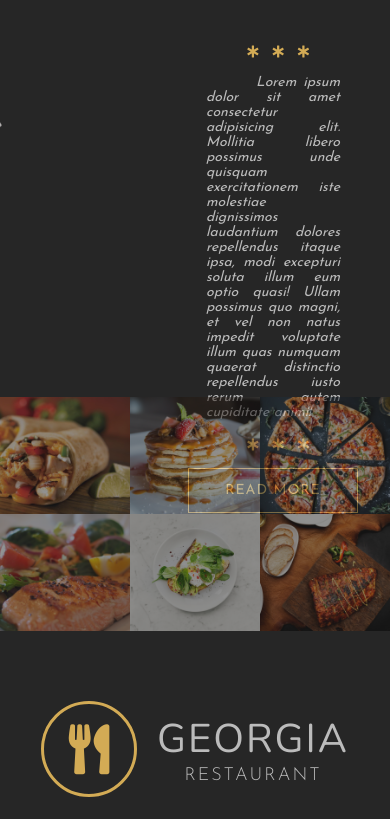
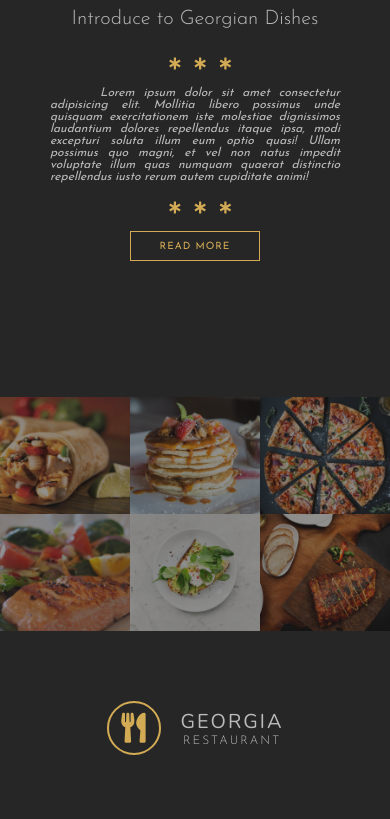
Before and after one commit to RaquelFraktas/restaurant-georgia, a website: page index.html in a window 390 px wide. Shown: the part 1038-1857 px from the top of the page. Drawn offline with nearby package versions, Linux system fonts and the light colour scheme.

Commit message:
add brkpoints for 500, 650 , 800, 900

```diff
--- a/scss/_components.scss
+++ b/scss/_components.scss
@@ -5,6 +5,16 @@
   top: 10%;
   right: 5%;
   z-index: 300;
+
+  @media(max-width: 800px) {
+    width:35px;
+    height:35px;
+  }
+
+  @media(max-width: 500px) {
+    width:25px;
+    height:25px;
+  }
 
   .menu {
     @extend %fullSpace;
@@ -20,6 +30,14 @@
       background-color: $color-primary;
       transform-origin: right;
       transition: all .5s .5s;
+
+      @media(max-width: 800px) {
+        height:3px;
+      }
+
+      @media(max-width: 500px) {
+        height:2px;
+      }
     }
   }
 }
@@ -40,6 +58,13 @@
       width: 90px;
       height: 90px;
     }
+
+    @media(max-width: 800px) {
+      height:50px;
+      width: 50px;
+      font-size: 30px;
+      border-width: 2px;
+    }
 }
 
 .main-name {
@@ -51,6 +76,11 @@
   @media(max-width: 1000px) {
     font-size: 40px;
   }
+
+  @media(max-width: 500px) {
+    font-size: 20px;
+    text-align: center;
+  }
 }
 
 .sub-name {
@@ -58,7 +88,12 @@
   font-size: 18px;
   color: $color-secondary;
   text-align: center;
-  @include textStyles
+  @include textStyles;
+
+  @media(max-width: 500px) {
+    font-size: 12px;
+    text-align: center;
+  }
 }
 
 .main-heading {
@@ -75,6 +110,13 @@
   @media(max-width: 1000px) {
     font-size: 60px;
   }
+
+  @media(max-width: 500px) {
+    font-size: 40px;
+    margin-bottom: 20px;
+  }
+
+
 }
 
 .sub-heading {
@@ -98,6 +140,11 @@
   @media(max-width: 1000px) {
     font-size: 30px;
   }
+
+  @media(max-width: 500px) {
+    font-size: 20px;
+    margin-bottom: 10px;
+  }
 }
 
 .main-btn {
@@ -117,6 +164,18 @@
   &:hover {
     background-color: $color-primary;
     color: $color-dark;
+  }
+
+  @media(max-width: 800px) {
+    width: 150px;
+    height:35px;
+    font-size: 12px;
+  }
+
+  @media(max-width: 500px) {
+    width: 130px;
+    height:30px;
+    font-size: 10px;
   }
 }
 
@@ -152,6 +211,10 @@
       @media(max-width: 900px) {
         font-size: 35px;
       }
+
+      @media(max-width: 650px) {
+        font-size: 25px;
+      }
     }
 
     &-paragraph {
@@ -162,6 +225,9 @@
 
       @media(max-width: 900px) {
         font-size: 20px;
+      }
+      @media(max-width: 650px) {
+        font-size: 15px;
       }
     }
 
@@ -185,6 +251,12 @@
         width: 130px;
         height: 30px;
       }
+
+      @media(max-width: 650px) {
+        font-size: 10px;
+        width: 100px;
+        height: 30px;
+      }
     }
   }
 
--- a/scss/_layout.scss
+++ b/scss/_layout.scss
@@ -111,7 +111,11 @@
   .brand {
     display: flex;
     align-items: center;
-    @include centering(15%)
+    @include centering(15%);
+
+    @media(max-width: 500px) {
+      @include centering(12%)
+    }
   }
 
   &-banner {
@@ -138,6 +142,10 @@
       left: -150px;
     }
 
+    @media(max-width: 800px) {
+      display: none;
+    }
+
     img {
       width: 100%;
       opacity: .7;
@@ -154,6 +162,10 @@
 
     @media(max-width: 1300px) {
       padding: 0 50px;
+    }
+
+    @media(max-width: 800px) {
+      width: 100%;
     }
 
     .stars {
@@ -190,6 +202,10 @@
 
       @media(max-width: 1000px) {
         font-size: 14px;
+      }
+
+      @media(max-width: 800px) {
+        font-size: 12px;
       }
 
     }
@@ -245,8 +261,13 @@
     font-family: $font-josephineSans;
     font-size: 18px;
     color: $color-secondary;
-    @include textStyles(capitalize)
+    @include textStyles(capitalize);
 
+    @media(max-width: 800px) {
+      width: 70%;
+      margin:auto;
+      text-align: center;
+    }
   }
 
 }
```
Also changed, not shown: css/main.css, 1 other file.
